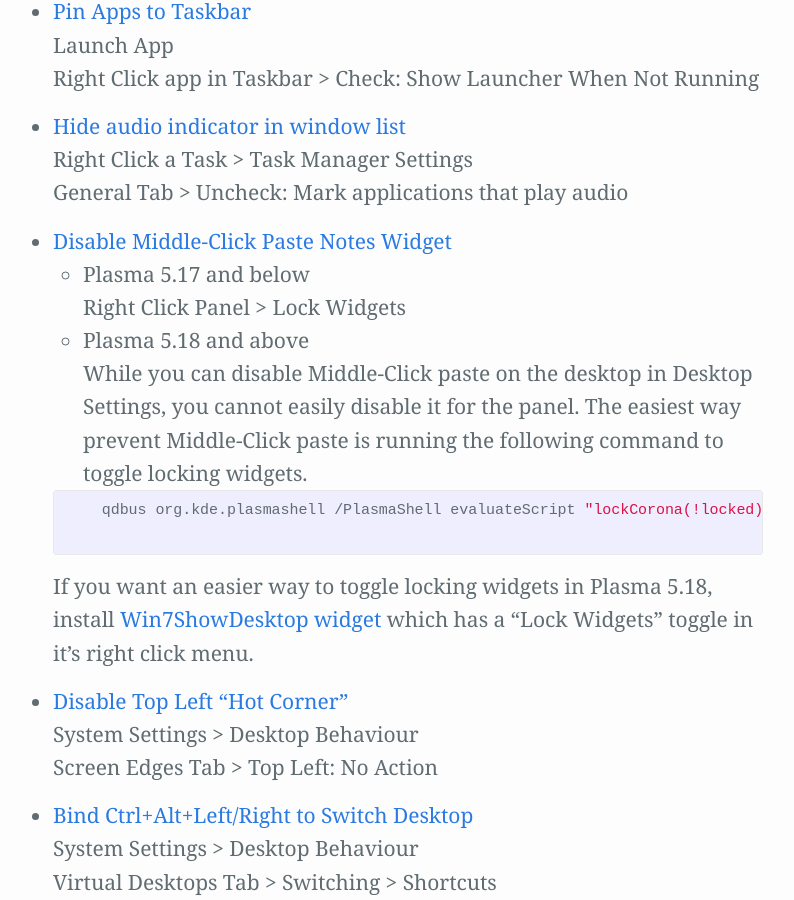
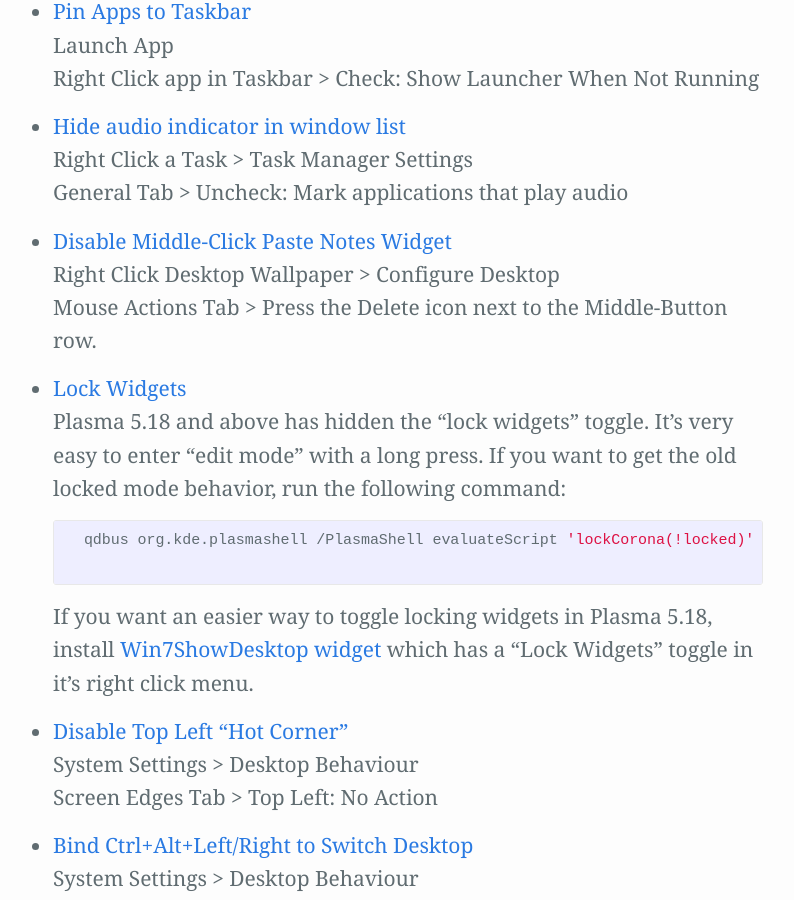
Before and after one commit to Zren/zren.github.io, a Jekyll site: the page built from kde_tips/tips.md, in a window 1280 px wide and 900 px high, scrolled down 1281 px. Shown: the whole window, without its empty margins (247-1041 px from the left). Built offline with Jekyll 4.4.1, drawn with Linux system fonts in a browser that asks for light colours; our own code applies the rules of GitHub Pages for plain Markdown files.

Commit message:
Fix locked toggle command + split into seperate tip.
"!locked" interprets as a bash history command.
https://serverfault.com/questions/208265/what-is-bash-event-not-found

So we use single quotes for a literal string.

```diff
--- a/kde_tips/tips.md
+++ b/kde_tips/tips.md
@@ -57,13 +57,15 @@
 {% endcapture%}{% include tip.html label=label contents=contents %}
 
 {% capture label %}Disable Middle-Click Paste Notes Widget{% endcapture %}{% capture contents %}
-  * Plasma 5.17 and below
-    Right Click Panel > Lock Widgets
-  * Plasma 5.18 and above
-    While you can disable Middle-Click paste on the desktop in Desktop Settings, you cannot easily disable it for the panel. The easiest way prevent Middle-Click paste is running the following command to toggle locking widgets.
-    {% highlight bash %}
-    qdbus org.kde.plasmashell /PlasmaShell evaluateScript "lockCorona(!locked)"
-    {% endhighlight %}
+  Right Click Desktop Wallpaper > Configure Desktop
+  Mouse Actions Tab > Press the Delete icon next to the Middle-Button row.
+{% endcapture%}{% include tip.html label=label contents=contents %}
+
+{% capture label %}Lock Widgets{% endcapture %}{% capture contents %}
+  Plasma 5.18 and above has hidden the "lock widgets" toggle. It's very easy to enter "edit mode" with a long press. If you want to get the old locked mode behavior, run the following command:
+  {% highlight bash %}
+  qdbus org.kde.plasmashell /PlasmaShell evaluateScript 'lockCorona(!locked)'
+  {% endhighlight %}
   If you want an easier way to toggle locking widgets in Plasma 5.18, install [Win7ShowDesktop widget](https://store.kde.org/p/1100895/) which has a "Lock Widgets" toggle in it's right click menu.
 {% endcapture%}{% include tip.html label=label contents=contents %}
 
```
